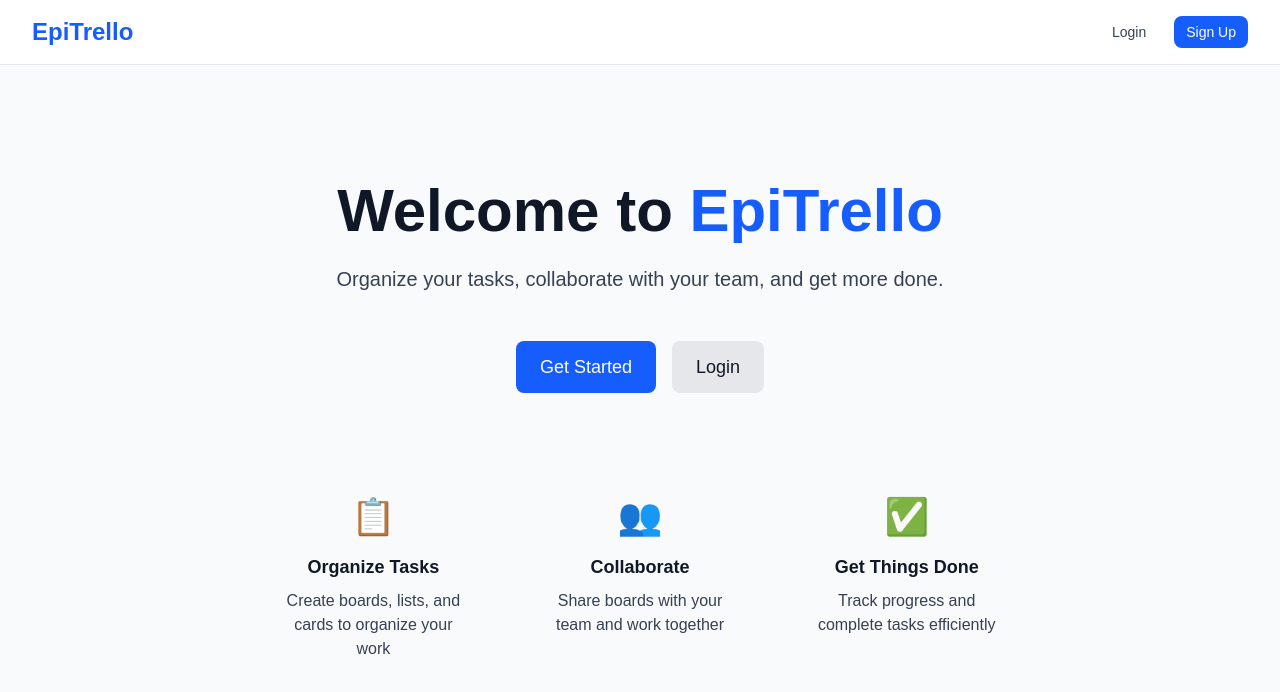
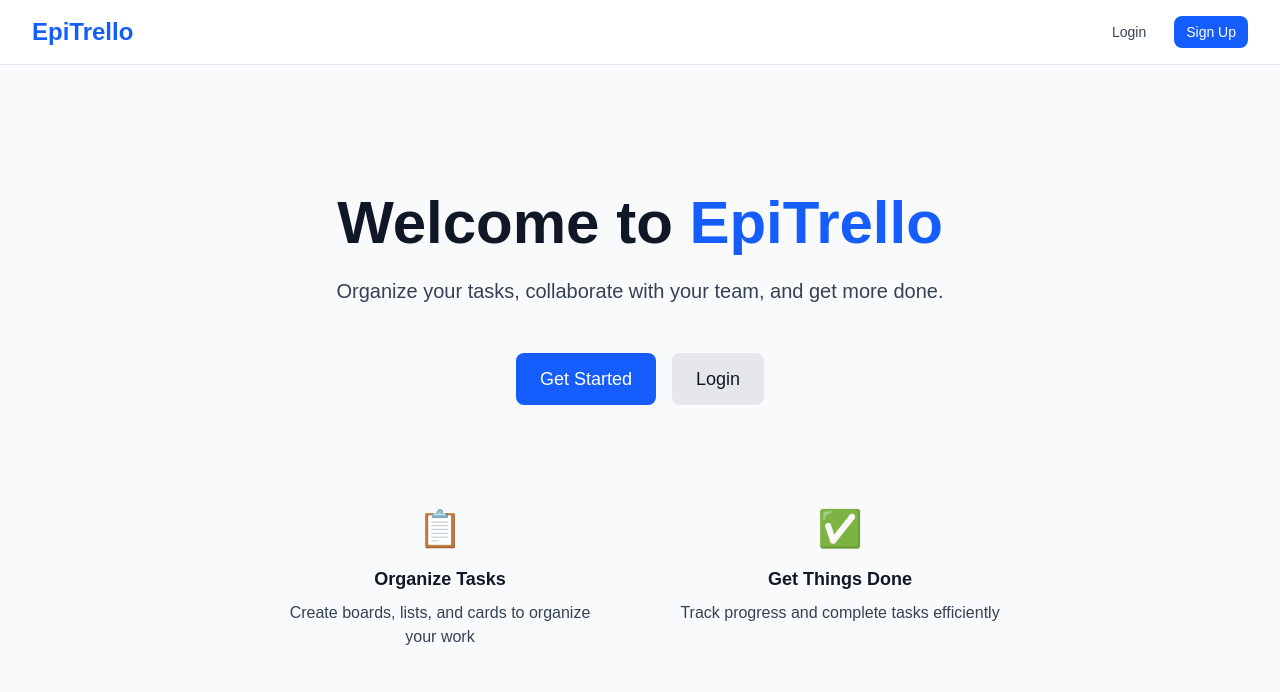
Before and after one commit to Kerwanc/EpiTrello, a Next.js app in the folder frontend/: page / in a window 1280 px wide. Shown: the top 692 px of the page. Built offline with nearby package versions, Linux system fonts and the light colour scheme; no server answers.

Commit message:
feat(frontend): removed former div on home page

```diff
--- a/frontend/src/app/page.tsx
+++ b/frontend/src/app/page.tsx
@@ -44,7 +44,7 @@ export default function Home() {
           </div>
         )}
 
-        <div className="mt-20 grid grid-cols-1 md:grid-cols-3 gap-8">
+        <div className="mt-20 grid grid-cols-1 md:grid-cols-2 gap-8">
           <div className="p-6">
             <div className="text-4xl mb-4">📋</div>
             <h3 className="text-lg font-semibold text-gray-900 mb-2">
@@ -52,15 +52,6 @@ export default function Home() {
             </h3>
             <p className="text-gray-700">
               Create boards, lists, and cards to organize your work
-            </p>
-          </div>
-          <div className="p-6">
-            <div className="text-4xl mb-4">👥</div>
-            <h3 className="text-lg font-semibold text-gray-900 mb-2">
-              Collaborate
-            </h3>
-            <p className="text-gray-700">
-              Share boards with your team and work together
             </p>
           </div>
           <div className="p-6">
```
Also changed, not shown: 2 other files (tests, documents, lock files or other folders).
